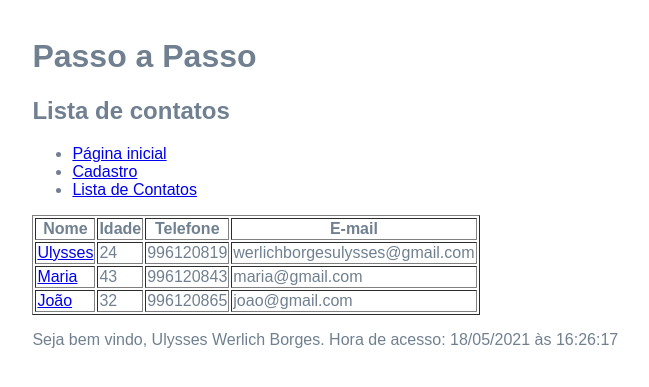
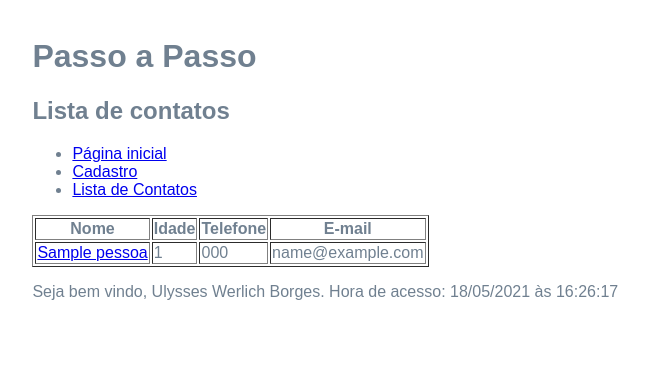
Before and after one commit to UlyssesWerlich/Passo-Passo_PHP, a PHP site: page /views/lista.php in a window 1280 px wide. Shown: the top 387 px of the page, without its empty margins (6-655 px from the left). Run offline with PHP 8.4, Linux system fonts and the light colour scheme; tables that the repository leaves empty or names only in its code hold one stand-in row (values such as "Sample post").

Commit message:
018 - Listando do MySQL usando o método fetchAll()

```diff
--- a/services/pessoaService.php
+++ b/services/pessoaService.php
@@ -1,7 +1,6 @@
 <?php
 
 function save( $nome, $idade, $telefone, $email ){
-
     include("../database/connection.php");
 
     $query = $pdo->prepare("INSERT INTO pessoas(nome, idade, telefone, email) VALUES(:nome, :idade, :telefone, :email);");
@@ -14,4 +13,13 @@ function save( $nome, $idade, $telefone, $email ){
     return $query->execute() ? ['nome' => $nome, 'idade' => $idade, 'telefone' => $telefone, 'email' => $email] : null;
 }
 
+
+function listar(){
+    include("../database/connection.php");
+
+    $query = $pdo->prepare("SELECT * FROM pessoas");
+    $query->execute();
+
+    return $query->fetchAll(PDO::FETCH_OBJ);
+}
 ?>
--- a/views/lista.php
+++ b/views/lista.php
@@ -4,11 +4,8 @@
     $titulo = "Lista de contatos";
     include("includes/head.php");
 
-    $lista = [
-        [ 'id' => 1, 'nome' => 'Ulysses', 'idade' => '24', 'telefone' => '996120819', 'email' => 'werlichborgesulysses@gmail.com' ],
-        [ 'id' => 2, 'nome' => 'Maria', 'idade' => '43', 'telefone' => '996120843', 'email' => 'maria@gmail.com' ],
-        [ 'id' => 3, 'nome' => 'João', 'idade' => '32', 'telefone' => '996120865', 'email' => 'joao@gmail.com' ],
-    ];
+    include("../services/pessoaService.php");
+    $lista = listar();
 ?>
     <table border='1' >
         <thead>
@@ -22,10 +19,10 @@
         <tbody>
             <?php foreach ( $lista as $pessoa ){ ?>
                 <tr>
-                    <td><a href="/views/consulta.php?id=<?= $pessoa['id'] ?>" ><?= $pessoa['nome'] ?></a></td>
-                    <td><?php echo $pessoa['idade'] ?></td>
-                    <td><?php echo $pessoa['telefone'] ?></td>
-                    <td><?php echo $pessoa['email'] ?></td>
+                    <td><a href="/views/consulta.php?id=<?= $pessoa->id ?>" ><?= $pessoa->nome ?></a></td>
+                    <td><?= $pessoa->idade ?></td>
+                    <td><?= $pessoa->telefone ?></td>
+                    <td><?= $pessoa->email ?></td>
                 </tr>
             <?php } ?>
         </tbody>
```
Also changed, not shown: README.md.
